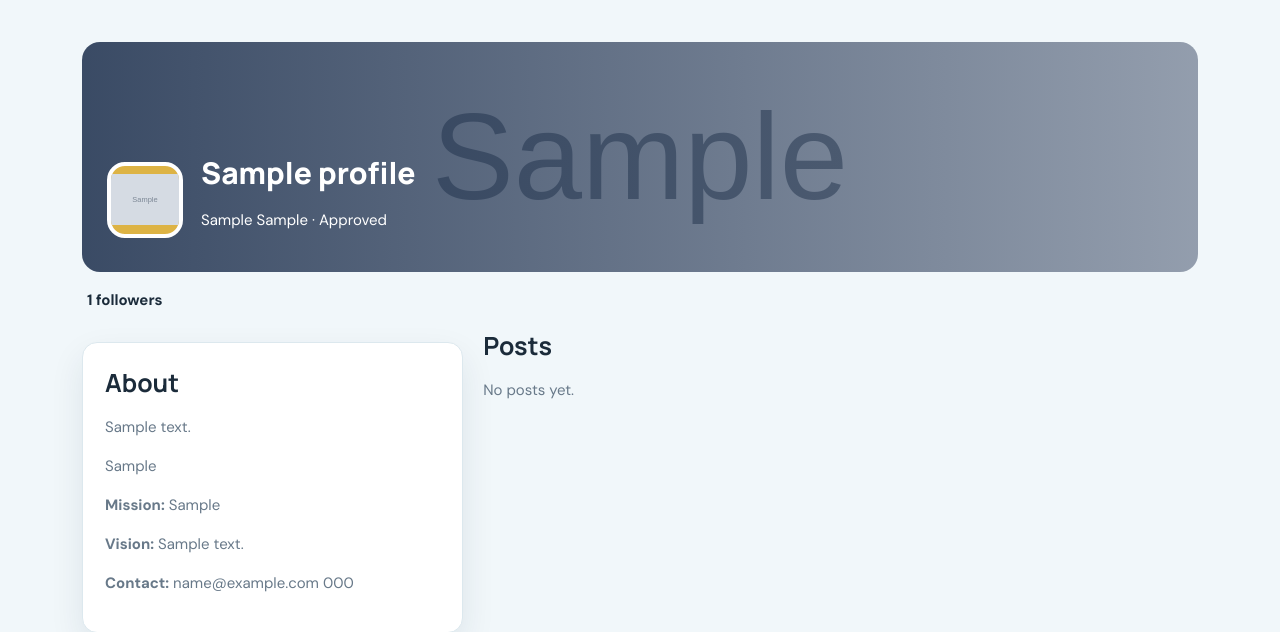
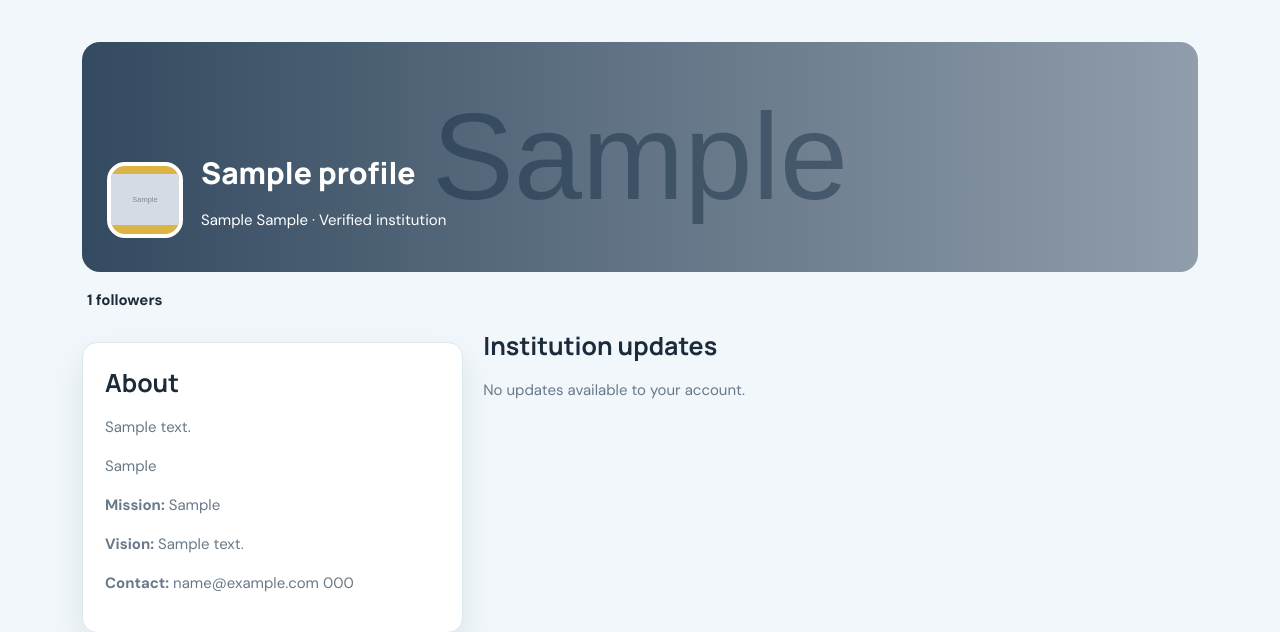
Before and after one commit to fepah222/epah_scholarship_project, a Flask app: page /institutions/1 in a window 1280 px wide. Shown: the part 70-702 px from the top of the page. Run offline with Flask 3, Linux system fonts and the light colour scheme; tables that the repository leaves empty hold one stand-in row (values such as "Sample post"); grey boxes marked "Sample" are stand-in pictures.

Commit message:
Display post audience labels and preserve public profile presentation

```diff
--- a/app/templates/institution/public_profile.html
+++ b/app/templates/institution/public_profile.html
@@ -1,8 +1,8 @@
 {% extends 'base.html' %}{% block title %}{{ profile.institution_name }} | Epah Scholarship{% endblock %}{% block content %}
-<div class="cover" {% if profile.cover_photo_path %}style="background-image:linear-gradient(90deg,rgba(24,43,73,.82),rgba(24,43,73,.35)),url('{{ url_for('media_file', filename=profile.cover_photo_path) }}');background-size:cover;background-position:center"{% endif %}><div class="cover-inner">
+<div class="cover" {% if profile.cover_photo_path %}style="background-image:linear-gradient(90deg,rgba(16,42,67,.82),rgba(16,42,67,.35)),url('{{ url_for('media_file', filename=profile.cover_photo_path) }}');background-size:cover;background-position:center"{% endif %}><div class="cover-inner">
 {% if profile.logo_path %}<img src="{{ url_for('media_file', filename=profile.logo_path) }}" alt="{{ profile.institution_name }} logo" class="avatar" style="object-fit:contain">{% else %}<div class="avatar">{{ profile.institution_name[:1] }}</div>{% endif %}
-<div><h1>{{ profile.institution_name }}</h1><p>{{ profile.city or '' }} {{ profile.country or '' }} · {{ profile.verification_status|title }}</p></div></div></div>
+<div><h1>{{ profile.institution_name }}</h1><p>{{ profile.city or '' }} {{ profile.country or '' }} · Verified institution</p></div></div></div>
 <div class="profile-actions"><strong>{{ followers }} followers</strong>{% if current_user.is_authenticated and current_user.role=='student' %}<form method="post" action="{{ url_for('social.follow',institution_id=profile.id) }}"><input type="hidden" name="csrf_token" value="{{ csrf_token() }}"><button class="button">Follow / Unfollow</button></form>{% endif %}</div>
 <div class="profile-grid"><section><article class="card"><h2>About</h2><p>{{ profile.description or 'This institution has not added a description yet.' }}</p><p>{{ profile.history or '' }}</p><p><b>Mission:</b> {{ profile.mission or 'Not provided' }}</p><p><b>Vision:</b> {{ profile.vision or 'Not provided' }}</p><p><b>Contact:</b> {{ profile.official_email or '' }} {{ profile.phone_number or '' }}</p></article>
 <h2>Scholarships</h2><div class="cards">{% for scholarship in profile.scholarships if scholarship.approval_status=='approved' and scholarship.publication_status=='published' %}<article class="card"><h3>{{ scholarship.title }}</h3><p>{{ scholarship.description|truncate(120) }}</p><a class="text-link" href="{{ url_for('scholarships.detail',slug=scholarship.slug) }}">View scholarship →</a></article>{% else %}<p class="muted">No published scholarships yet.</p>{% endfor %}</div></section>
-<section><h2>Posts</h2>{% for post in posts %}<article class="card post"><small>{{ profile.institution_name }} · {{ post.published_at.strftime('%d %b %Y') if post.published_at else '' }}</small><p>{{ post.content }}</p><div class="actions"><form method="post" action="{{ url_for('social.react',post_id=post.id) }}"><input type="hidden" name="csrf_token" value="{{ csrf_token() }}"><select name="reaction_type"><option value="like">👍 Like</option><option value="love">❤️ Love</option><option value="haha">😂 Haha</option><option value="wow">😮 Wow</option><option value="sad">😢 Sad</option><option value="angry">😡 Angry</option></select><button class="button small">React</button></form><span class="muted">{{ post.reactions|length }} reactions · {{ post.comments|length }} comments</span></div><form method="post" action="{{ url_for('social.comment',post_id=post.id) }}"><input type="hidden" name="csrf_token" value="{{ csrf_token() }}"><input name="comment_text" placeholder="Write a comment..." required><button class="button small">Comment</button></form>{% for c in post.comments if not c.deleted_at %}<p class="comment"><b>{{ c.author.full_name }}</b>: {{ c.comment_text }}</p>{% endfor %}</article>{% else %}<p class="muted">No posts yet.</p>{% endfor %}</section></div>{% endblock %}
+<section><h2>Institution updates</h2>{% for post in posts %}<article class="card post"><small>{{ profile.institution_name }} · {{ post.published_at.strftime('%d %b %Y') if post.published_at else '' }} · {{ 'Public post' if post.visibility == 'public' else 'For accepted applicants' }}</small><p>{{ post.content }}</p><div class="actions"><form method="post" action="{{ url_for('social.react',post_id=post.id) }}"><input type="hidden" name="csrf_token" value="{{ csrf_token() }}"><select name="reaction_type"><option value="like">👍 Like</option><option value="love">❤️ Love</option><option value="haha">😂 Haha</option><option value="wow">😮 Wow</option><option value="sad">😢 Sad</option><option value="angry">😡 Angry</option></select><button class="button small">React</button></form><span class="muted">{{ post.reactions|length }} reactions · {{ post.comments|length }} comments</span></div><form method="post" action="{{ url_for('social.comment',post_id=post.id) }}"><input type="hidden" name="csrf_token" value="{{ csrf_token() }}"><input name="comment_text" placeholder="Write a comment..." required><button class="button small">Comment</button></form>{% for c in post.comments if not c.deleted_at %}<p class="comment"><b>{{ c.author.full_name }}</b>: {{ c.comment_text }}</p>{% endfor %}</article>{% else %}<p class="muted">No updates available to your account.</p>{% endfor %}</section></div>{% endblock %}
```
